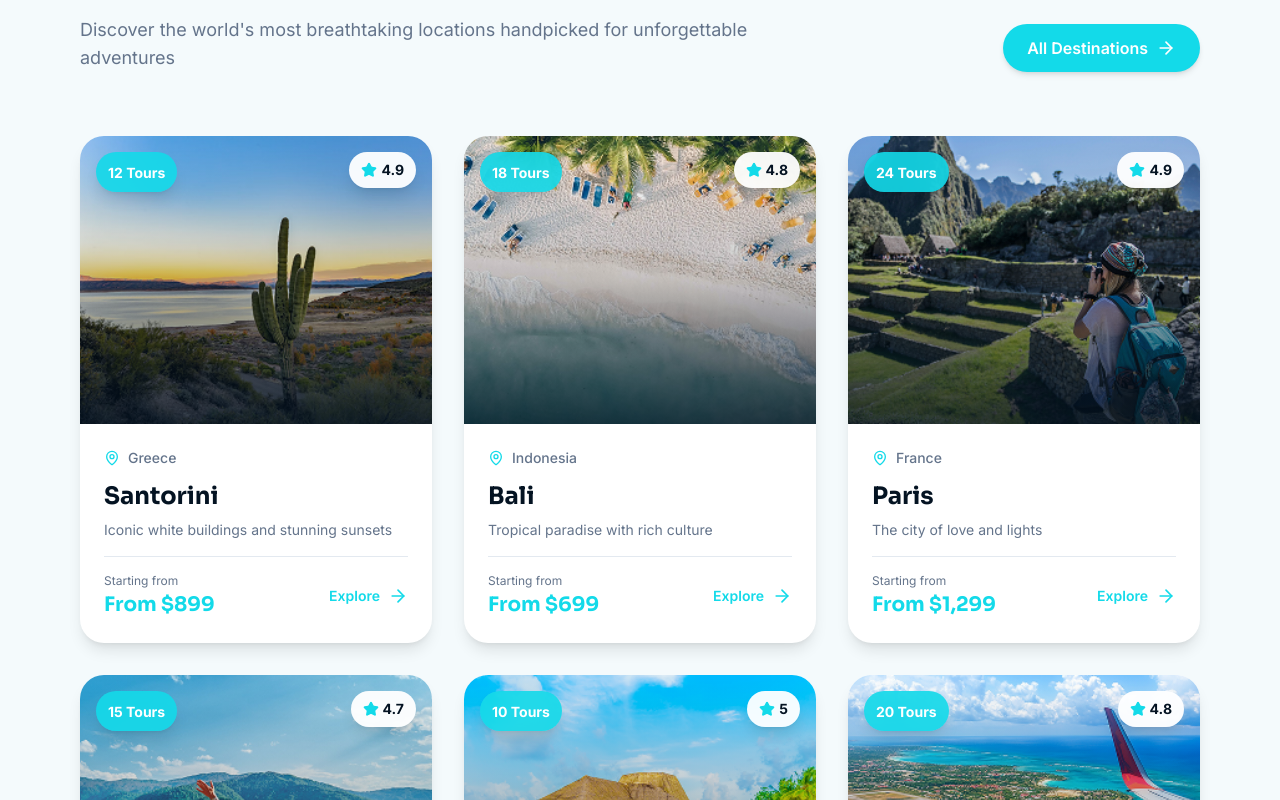
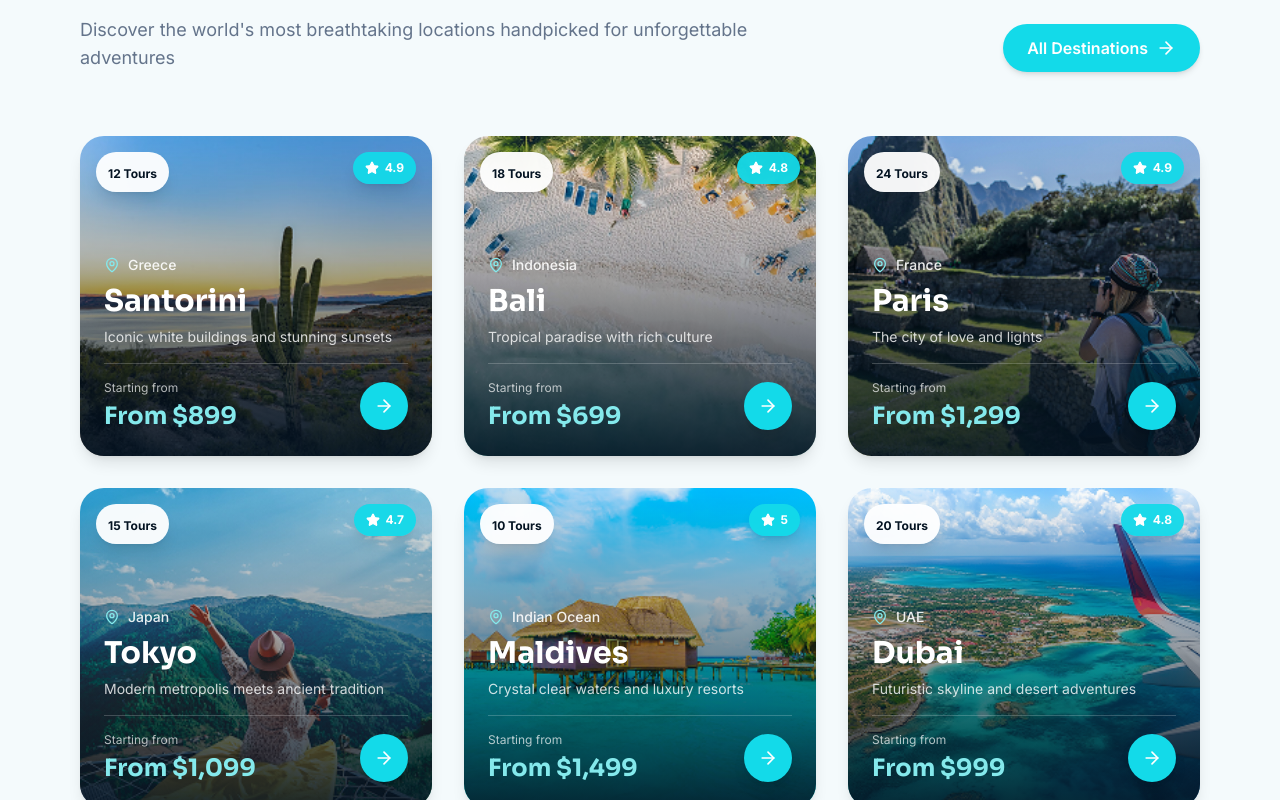
Before and after one commit to imarufbillah/wanderlast-client, a Next.js app: page / in a window 1280 px wide. Shown: the part 960-1760 px from the top of the page. Built offline with nearby package versions, Linux system fonts and the light colour scheme.

Commit message:
refactor(FeaturedDestinations): enhance FeaturedDestinations component with improved layout and styling

```diff
--- a/src/components/home/FeaturedDestinations.jsx
+++ b/src/components/home/FeaturedDestinations.jsx
@@ -90,73 +90,75 @@ const FeaturedDestinations = () => {
       </div>
 
       {/* Destinations Grid */}
-      <div className="grid grid-cols-1 sm:grid-cols-2 lg:grid-cols-3 gap-4 sm:gap-6 md:gap-8">
+      <div className="grid grid-cols-1 sm:grid-cols-2 lg:grid-cols-3 gap-6 sm:gap-8">
         {destinations.map((destination) => (
           <Link
             key={destination.id}
             href={`/destinations/${destination.id}`}
-            className="group relative bg-surface rounded-2xl sm:rounded-3xl overflow-hidden shadow-lg hover:shadow-2xl transition-all duration-500 hover:scale-[1.02]"
+            className="group relative bg-surface rounded-3xl overflow-hidden shadow-lg hover:shadow-2xl transition-all duration-500 hover:-translate-y-2"
           >
             {/* Image Container */}
-            <div className="relative h-56 sm:h-64 md:h-72 overflow-hidden">
+            <div className="relative h-64 sm:h-72 md:h-80 overflow-hidden">
               <Image
                 src={destination.image}
                 alt={`${destination.name}, ${destination.country}`}
                 fill
                 className="object-cover group-hover:scale-110 transition-transform duration-700"
               />
-              {/* Gradient Overlay */}
-              <div className="absolute inset-0 bg-linear-to-t from-primary/80 via-primary/20 to-transparent" />
+              {/* Gradient Overlay - Stronger for better text readability */}
+              <div className="absolute inset-0 bg-linear-to-t from-primary/90 via-primary/40 to-transparent" />
 
-              {/* Rating Badge */}
-              <div className="absolute top-3 sm:top-4 right-3 sm:right-4 flex items-center gap-1 px-2.5 sm:px-3 py-1.5 sm:py-2 bg-surface/95 backdrop-blur-md rounded-full shadow-lg">
-                <Star className="w-3.5 h-3.5 sm:w-4 sm:h-4 text-accent fill-accent" />
-                <span className="text-xs sm:text-sm font-bold text-primary font-body">
-                  {destination.rating}
+              {/* Top Badges Container */}
+              <div className="absolute top-4 left-4 right-4 flex items-start justify-between gap-2">
+                {/* Tours Count Badge */}
+                <div className="px-3 py-2 bg-surface/95 backdrop-blur-md rounded-full shadow-lg">
+                  <span className="text-xs font-bold text-primary font-body">
+                    {destination.tours} Tours
                   </span>
                 </div>
 
-              {/* Tours Count Badge */}
-              <div className="absolute top-3 sm:top-4 left-3 sm:left-4 px-2.5 sm:px-3 py-1.5 sm:py-2 bg-accent/90 backdrop-blur-md rounded-full shadow-lg">
-                <span className="text-xs sm:text-sm font-bold text-surface font-body">
-                  {destination.tours} Tours
+                {/* Rating Badge */}
+                <div className="flex items-center gap-1.5 px-3 py-2 bg-accent/95 backdrop-blur-md rounded-full shadow-lg">
+                  <Star className="w-3.5 h-3.5 text-surface fill-surface" />
+                  <span className="text-xs font-bold text-surface font-body">
+                    {destination.rating}
                   </span>
                 </div>
               </div>
 
-            {/* Content */}
-            <div className="p-4 sm:p-5 md:p-6">
+              {/* Bottom Content Overlay */}
+              <div className="absolute bottom-0 left-0 right-0 p-5 sm:p-6">
                 {/* Location */}
-              <div className="flex items-center gap-2 mb-2 sm:mb-3">
-                <MapPin className="w-4 h-4 text-accent shrink-0" />
-                <span className="text-xs sm:text-sm text-text-muted font-body font-medium">
+                <div className="flex items-center gap-2 mb-2">
+                  <MapPin className="w-4 h-4 text-accent-soft shrink-0" />
+                  <span className="text-sm text-surface/90 font-body font-medium">
                     {destination.country}
                   </span>
                 </div>
 
                 {/* Destination Name */}
-              <h3 className="text-xl sm:text-2xl font-bold text-primary font-heading mb-2 group-hover:text-accent transition-colors">
+                <h3 className="text-2xl sm:text-3xl font-bold text-surface font-heading mb-2 group-hover:text-accent-soft transition-colors">
                   {destination.name}
                 </h3>
 
                 {/* Description */}
-              <p className="text-xs sm:text-sm text-text-muted font-body mb-3 sm:mb-4 line-clamp-2">
+                <p className="text-sm text-surface/80 font-body mb-4 line-clamp-2">
                   {destination.description}
                 </p>
 
-              {/* Price & CTA */}
-              <div className="flex items-center justify-between pt-3 sm:pt-4 border-t border-border">
+                {/* Price & CTA Row */}
+                <div className="flex items-center justify-between pt-4 border-t border-surface/20">
                   <div>
-                  <p className="text-xs text-text-muted font-body mb-0.5">
+                    <p className="text-xs text-surface/70 font-body mb-1">
                       Starting from
                     </p>
-                  <p className="text-lg sm:text-xl font-bold text-accent font-heading">
+                    <p className="text-xl sm:text-2xl font-bold text-accent-soft font-heading">
                       {destination.price}
                     </p>
                   </div>
-                <div className="flex items-center gap-2 text-accent font-semibold font-body text-sm group-hover:gap-3 transition-all">
-                  Explore
-                  <ArrowRight className="w-4 h-4 sm:w-5 sm:h-5 group-hover:translate-x-1 transition-transform" />
+                  <div className="flex items-center justify-center w-12 h-12 bg-accent rounded-full group-hover:bg-accent-soft transition-all group-hover:scale-110 shadow-lg">
+                    <ArrowRight className="w-5 h-5 text-surface group-hover:translate-x-0.5 transition-transform" />
+                  </div>
                 </div>
               </div>
             </div>
```
Lines whose indentation alone changed are shown as unchanged.
